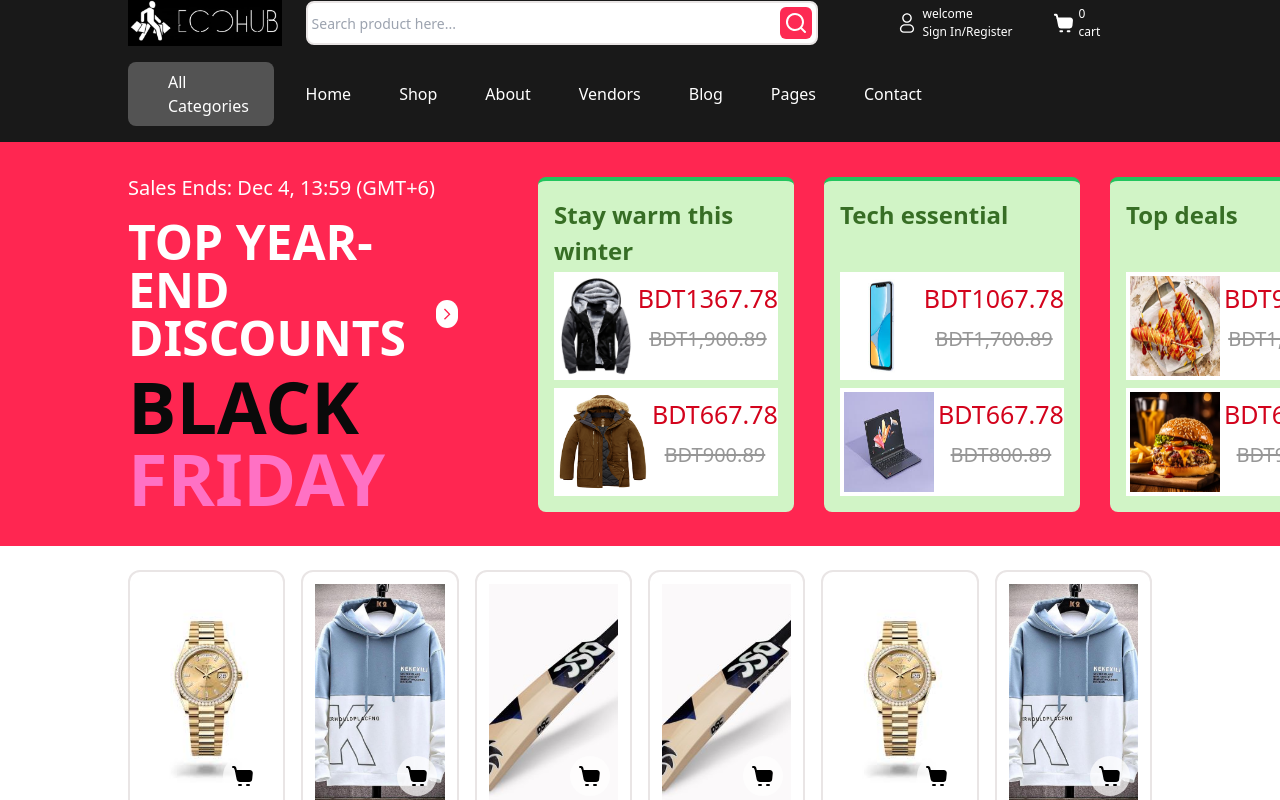
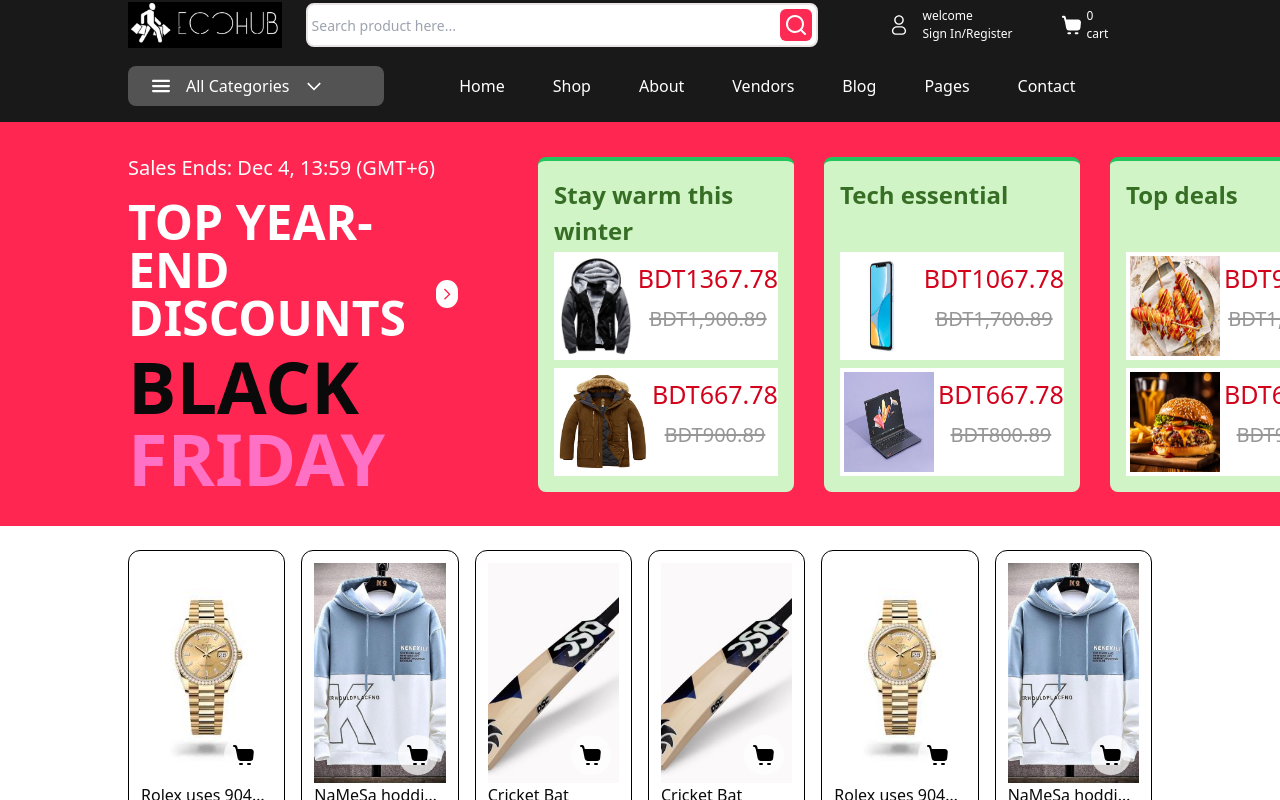
Before and after one commit to Perseus9999/Ecommerce-FrontEnd, a Next.js app: page / in a window 1280 px wide. Shown: the top 800 px of the page. Built offline with nearby package versions, Linux system fonts and the light colour scheme.

Commit message:
designed fixed yer

```diff
--- a/src/components/auth/register/index.tsx
+++ b/src/components/auth/register/index.tsx
@@ -10,12 +10,15 @@ import {
 } from '@/components/ui/dialog';
 import { Input } from '@/components/ui/input';
 import { Label } from '@/components/ui/label';
+import { Link } from 'lucide-react';
 
 export function Register() {
   return (
     <Dialog>
       <DialogTrigger asChild>
-        <li>Register</li>
+        <ul>
+          <li>Register</li>
+        </ul>
       </DialogTrigger>
       <DialogContent className='sm:max-w-[425px]'>
         <DialogHeader>
--- a/src/components/header/AllCategories.tsx
+++ b/src/components/header/AllCategories.tsx
@@ -4,10 +4,10 @@ import MenuIcon from '@/icon/menuIcon';
 const AllCategories = () => {
   return (
     <>
-      <div className='bg-[#535353] rounded-lg mr-2'>
+      <div className='bg-[#535353] rounded-lg mr-2 w-64'>
         <div className='flex items-center  mx-4 p-2'>
           <MenuIcon color='white' size='18' />
-          <p className='pl-4 pr-4'>All Categories</p>
+          <p className='pl-4 pr-4 '>All Categories</p>
           <DownArrowIcon color='white' size='18' />
         </div>
       </div>
--- a/src/components/header/index.tsx
+++ b/src/components/header/index.tsx
@@ -28,12 +28,12 @@ const TopHeader = () => {
           <div className='relative group'>
             <div className='flex items-center gap-1 cursor-pointer'>
               <ProfileIcon color='white' size='22' />
-              <p className='leading-none'>
+              <p className='leading-none p-2'>
                 <span className='block text-xs'>welcome</span>
                 <span className='text-xs'>Sign In/Register</span>
               </p>
             </div>
-            <div className='absolute left-[-10px] mt-1 bg-white shadow-lg rounded-md p-4 hidden group-hover:block w-[200px]'>
+            <div className='absolute left-[-10px]  bg-white shadow-lg rounded-md p-4 hidden group-hover:block w-[200px]'>
               <ul className=' text-black '>
                 <li className='mb-2'>
                   <SignIn />
@@ -54,7 +54,7 @@ const TopHeader = () => {
           </div>
         </div>
       </section>
-      <section className='mx-[10%] grid grid-cols-[15%_50%_40%] items-center mt-4'>
+      <section className='mx-[10%] grid grid-cols-[30%_70%] items-center mt-4'>
         <div className='mb-4'>
           <AllCategories />
         </div>
--- a/src/components/hero/index.tsx
+++ b/src/components/hero/index.tsx
@@ -4,7 +4,7 @@ import HeroProduct from './heroProduct';
 const Hero = () => {
   return (
     <div className='bg-[#ff2651]'>
-      <div className=' mx-[10%] flex items-center gap-20'>
+      <div className=' mx-[10%] flex items-center gap-20 sm:'>
         <section className='py-8'>
           <div className='text-xl text-[#FFFFFF] mb-4 '>
             Sales Ends: Dec 4, 13:59 (GMT+6)
--- a/src/components/home/product.tsx
+++ b/src/components/home/product.tsx
@@ -7,12 +7,17 @@ const Product = () => {
 
   return (
     <div className='mx-[10%] my-6 '>
-      <div className='grid grid-cols-6 gap-4  '>
+      <div className='grid grid-cols-6 gap-4'>
         {products &&
           products.length > 0 &&
           products.map((product) => (
-            <div key={product.id} className='border p-3 rounded-xl'>
-              <div className='relative'>
+            <div className='relative group'>
+              <div
+                key={product.id}
+                className='border p-3 rounded-xl '
+                style={{ border: `1px solid black` }}
+              >
+                <div className='relative '>
                   <Image
                     src={product.image[0]}
                     width={500}
@@ -30,6 +35,7 @@ const Product = () => {
                   <span className='font-medium'>BDT</span>
                   <span className='font-bold text-2xl'>{product.price}</span>
                 </div>
+                <div className='hidden group-hover:block'>
                   <div className='flex items-center justify-between mx-1'>
                     <div>
                       <button className='bg-black text-[white] p-1 rounded-lg'>
@@ -43,6 +49,8 @@ const Product = () => {
                     </div>
                   </div>
                 </div>
+              </div>
+            </div>
           ))}
       </div>
     </div>
```
Lines whose indentation alone changed are shown as unchanged.
